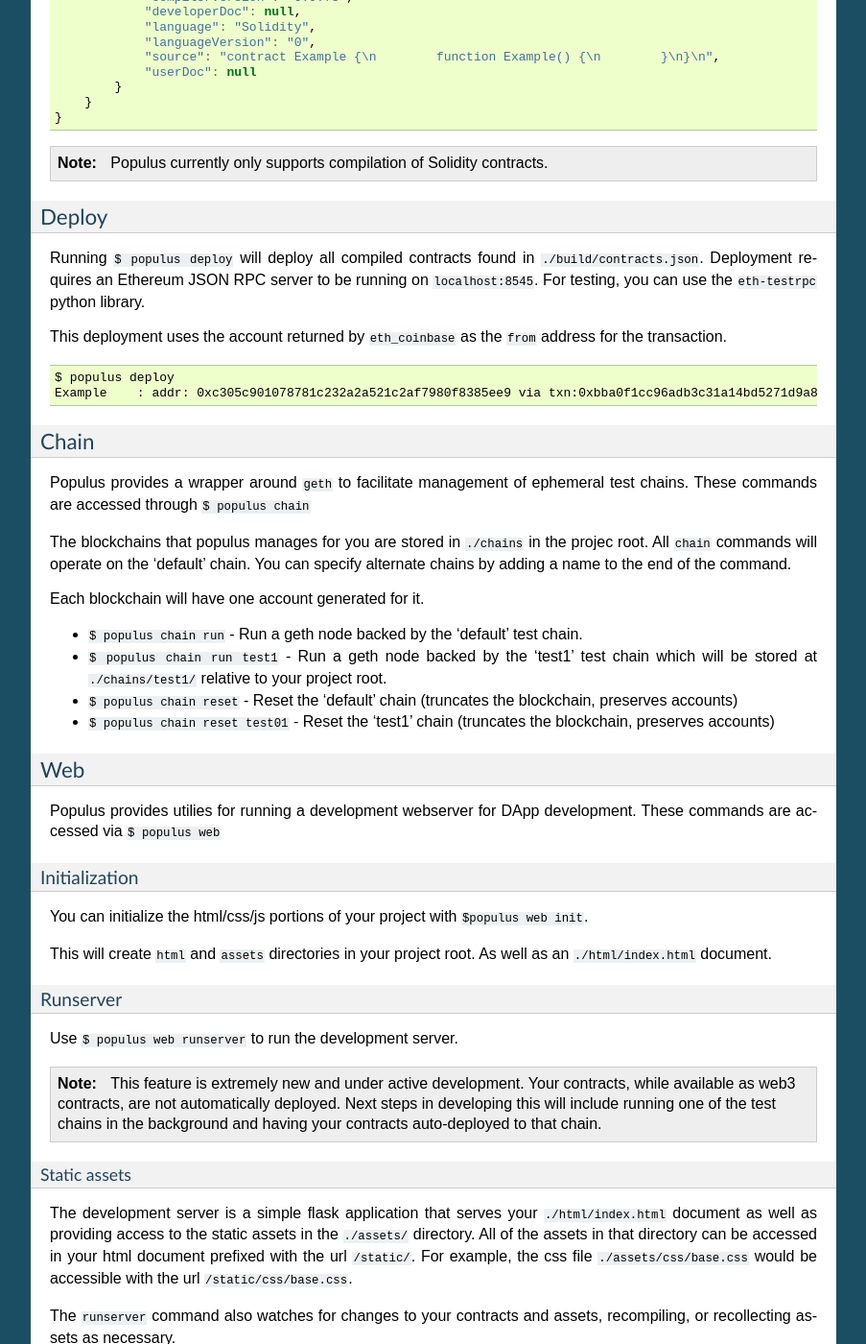
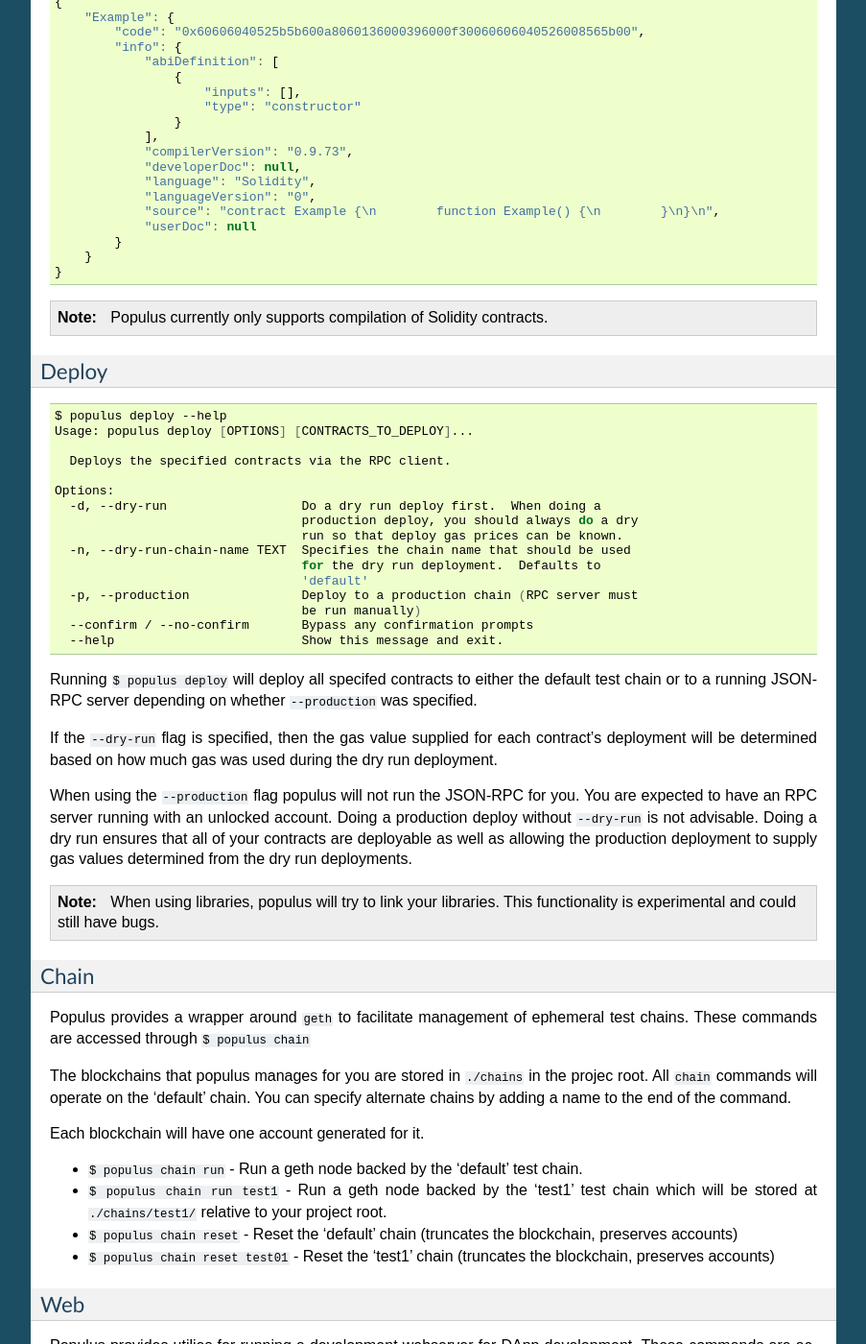
Before and after one commit to ethereum/populus, a Sphinx documentation site: the page built from docs/populus.overview.rst, in a window 1280 px wide and 1400 px high, scrolled down 2759 px. Shown: the whole window at 96% size, without its empty margins (198-1101 px from the left). Built offline with Sphinx 7.4.7, drawn with Linux system fonts in a browser that asks for light colours; pages that are not in the unit, such as notebooks, are missing from menus; some of the changed text lies outside the part shown.

Commit message:
update docs for new deployment command improvements

```diff
--- a/docs/populus.overview.rst
+++ b/docs/populus.overview.rst
@@ -37,6 +37,9 @@
     │   │   └── contracts.json
     │   ├── contracts
     │   |   ├── MyContract.sol
+    |   |   ├── ....
+    │   ├── libraries
+    │   |   ├── MyLibrary.sol
     |   |   ├── ....
     │   ├── tests
     │   |   ├── test_my_contract.py
@@ -109,7 +112,18 @@
 ~~~~~~~
 
 Running ``$ populus compile`` will compile all of the contracts found in the
-project.  The compiled projects are stored in ``./build/contracts.json``.
+``./contracts/`` directory as well as all libraries found in the
+``./libraries/`` directory.  The compiled projects are stored in
+``./build/contracts.json``.
+
+.. note::
+
+    Currently, populus only supports import statemens for solidity files found
+    in the ``./libraries/`` directory.  These should be in the format ``import
+    "libraries/MyLibrary.sol";``.
+
+Basic usage to compile all of the contracts and libraries in your project can
+be done as follows.
 
 .. code-block:: shell
 
@@ -128,7 +142,9 @@
     > Outfile: /var/projects/my-project/build/contracts.json
 
 
-If you only want to build a sub-set of your contracts you can specify paths to source files, or the names of contracts in source files, or a combination of the two separated by a ``:``.
+If you only want to build a sub-set of your contracts you can specify paths to
+source files, or the names of contracts in source files, or a combination of
+the two separated by a ``:``.
 
 * ``$ populus compile Example`` - compiles all contracts named Example.
 * ``$ populus compile contracts/Example.sol`` - compiles all contracts in the
@@ -198,19 +214,43 @@
 Deploy
 ~~~~~~
 
-
-Running ``$ populus deploy`` will deploy all compiled contracts found in
-``./build/contracts.json``.  Deployment requires an Ethereum JSON RPC server to
-be running on ``localhost:8545``.  For testing, you can use the ``eth-testrpc``
-python library.
-
-This deployment uses the account returned by ``eth_coinbase`` as the ``from``
-address for the transaction.
-
 .. code-block:: shell
 
-    $ populus deploy
-    Example    : addr: 0xc305c901078781c232a2a521c2af7980f8385ee9 via txn:0xbba0f1cc96adb3c31a14bd5271d9a8c82b6aa1ddac2c7161bcb52ef6f3b9f813
+    $ populus deploy --help
+    Usage: populus deploy [OPTIONS] [CONTRACTS_TO_DEPLOY]...
+
+      Deploys the specified contracts via the RPC client.
+
+    Options:
+      -d, --dry-run                  Do a dry run deploy first.  When doing a
+                                     production deploy, you should always do a dry
+                                     run so that deploy gas prices can be known.
+      -n, --dry-run-chain-name TEXT  Specifies the chain name that should be used
+                                     for the dry run deployment.  Defaults to
+                                     'default'
+      -p, --production               Deploy to a production chain (RPC server must
+                                     be run manually)
+      --confirm / --no-confirm       Bypass any confirmation prompts
+      --help                         Show this message and exit.
+
+Running ``$ populus deploy`` will deploy all specifed contracts to either the
+default test chain or to a running JSON-RPC server depending on whether
+``--production`` was specified.
+
+If the ``--dry-run`` flag is specified, then the gas value supplied for each
+contract's deployment will be determined based on how much gas was used during
+the dry run deployment.
+
+When using the ``--production`` flag populus will not run the JSON-RPC for you.
+You are expected to have an RPC server running with an unlocked account.  Doing
+a production deploy without ``--dry-run`` is not advisable.  Doing a dry run
+ensures that all of your contracts are deployable as well as allowing the
+production deployment to supply gas values determined from the dry run
+deployments.
+
+.. note::
+    When using libraries, populus will try to link your libraries.  This
+    functionality is experimental and could still have bugs.
 
 
 Chain
```
Also changed, not shown: docs/populus.testing-fixtures.rst (+15 -1 lines), 1 other file.
